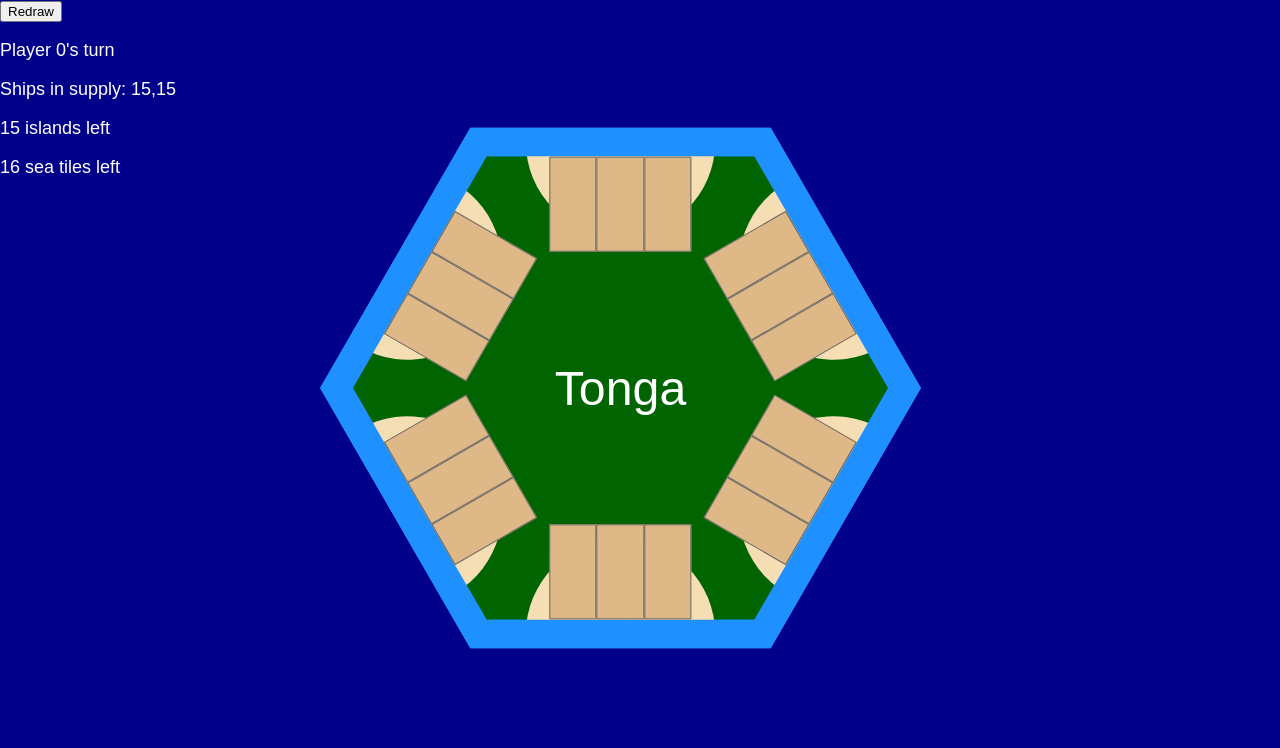
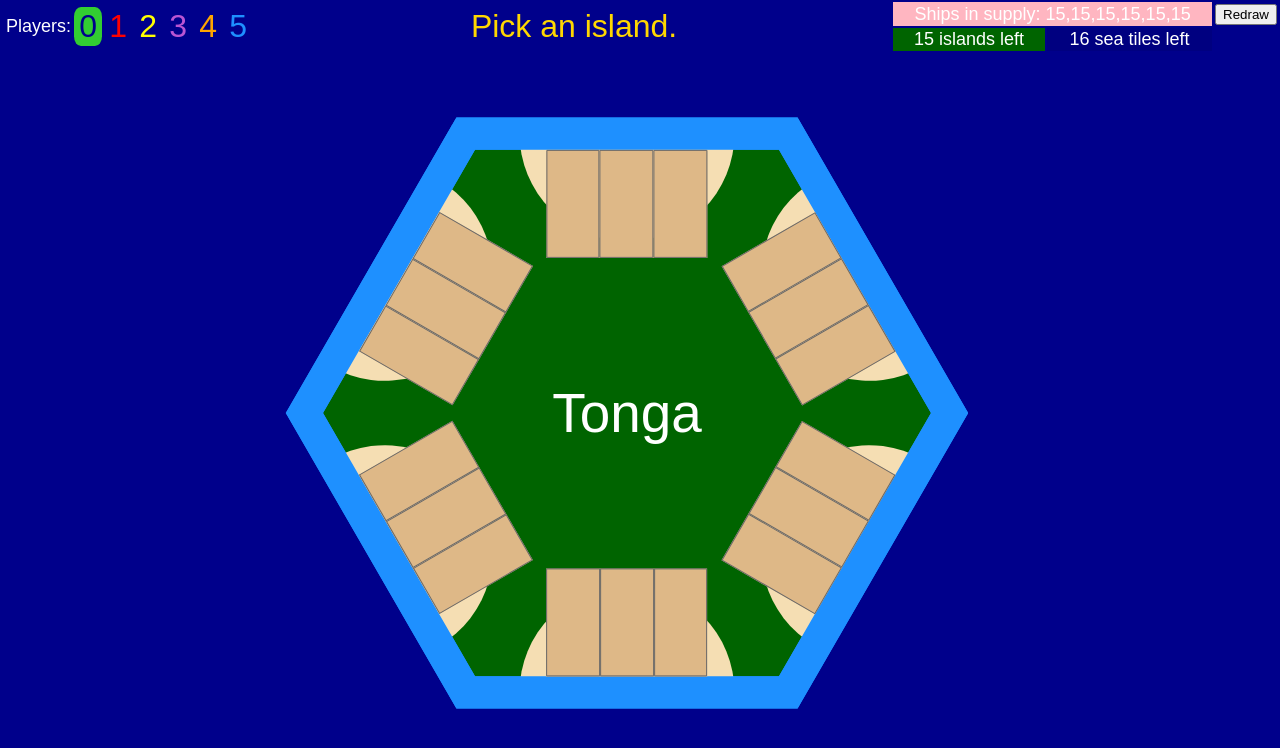
Before and after one commit to mtorpey/webgame, a plain HTML site: page index.html in a window 1280 px wide. Drawn offline with Linux system fonts and the light colour scheme.

Commit message:
New top bar with nice turn view

```diff
--- a/game.js
+++ b/game.js
@@ -3,7 +3,7 @@
 var controller;
 
 window.onload = function() {
-    controller = new Controller(new Model(["Alice", "Bob"]), new View());
+    controller = new Controller(new Model(["Alice", "Bob", "Charlie", "Denise", "Egbert", "Fredwina"]), new View());
 }
 
 //
--- a/index.html
+++ b/index.html
@@ -12,20 +12,33 @@
   </head>
 
   <body onresize="controller.draw();">
+    <table id="extraControls">
+      <tr>
+        <td id="turnView" rowspan="2">
+          <table id="turnViewTable">
+            <tr id="turnViewRow">
+              <td>Players:</td>
+            </tr>
+          </table>
+        </td>
+        <td id="hint" rowspan="2">Pick an island.</td>
+        <td id="supplyView" colspan="2">Unknown ships in supply</td>
+        <td>
+          <button onclick="controller.draw()">Redraw</button>
+        </td>
+      </tr>
+      <tr>
+        <td id="islandsLeftView">Unknown islands left</td>
+        <td id="seaTilesLeftView">Unknown sea tiles left</td>
+      </tr>
+    </table>
+
     <div id="gameCanvasContainer">
       <canvas id="gameCanvas">
         This text is displayed if your browser does not support HTML5 Canvas.
       </canvas>
     </div>
 
-    <div id="extraControls">
-      <button onclick="controller.draw()">Redraw</button>
-      <p id="turnView">Player's turn</p>
-      <p id="supplyView">Unknown ships in supply</p>
-      <p id="islandsLeftView">Unknown islands left</p>
-      <p id="seaTilesLeftView">Unknown sea tiles left</p>
-    </div>
-
     <!-- <script src="/socket.io/socket.io.js"></script> -->
   </body>
 
--- a/style.css
+++ b/style.css
@@ -5,20 +5,48 @@
     background-color: darkblue;
     color: white;
     font: large sans-serif;
+    text-align: center;
 }
 
 #extraControls {
-    position: absolute;
+    /*position: absolute;*/
+    width: 100%;
     z-index: 1;
 }
 
+.turnBox {
+    border-radius: 25%;
+    width: 30pt;
+    color: white;
+    font-size: xx-large;
+}
+.currentPlayer {
+    color: white;
+}
+#hint {
+    font-size: xx-large;
+    background-color: darkblue;
+    color: gold;
+    width: 50%;
+}
+#supplyView {
+    background-color: lightpink;
+    width: 25%;
+}
+#islandsLeftView {
+    background-color: darkgreen;
+}
+#seaTilesLeftView {
+    background-color: navy;
+}
+
 #gameCanvasContainer{
-    position: relative;
+    position: absolute;
 }
 
 #gameCanvas {
     position: absolute;
-    border: none;
+    border: none; /*1px solid red;*/
 }
 
 #gameCanvasContainer>div.beachGroup {
--- a/view.js
+++ b/view.js
@@ -12,10 +12,18 @@
     'limegreen',
     'red',
     'yellow',
-    'purple',
+    'mediumorchid',
     'orange',
-    'blue'
+    'dodgerblue'
 ];
+const COLOR_PLAYER_CONTRAST = [
+    'darkblue',
+    'white',
+    'darkblue',
+    'white',
+    'white',
+    'white'
+]
 
 class View {
 
@@ -31,6 +39,8 @@
     royalIslandButtons = new Map();
     sailButtons = new Map();
     pathLabels = new Map();
+
+    turnBox;
 
     validMoves = {};
 
@@ -75,6 +85,10 @@
         return document.getElementById('turnView');
     }
 
+    get turnViewRow() {
+        return document.getElementById('turnViewRow');
+    }
+
     get supplyView() {
         return document.getElementById('supplyView');
     }
@@ -103,10 +117,11 @@
             right = Math.max(right, this.hexPoint(hex.col, hex.row, 2).x);
         }
 
-        top -= this.hexSide / 2;
-        bottom += this.hexSide / 2;
-        left -= this.hexSide / 2;
-        right += this.hexSide / 2;
+        // Margins
+        top -= this.hexSide / 4;
+        bottom += this.hexSide / 4;
+        left -= this.hexSide / 4;
+        right += this.hexSide / 4;
 
         center = {x: (right + left) / 2, y: (bottom + top) / 2};
 
@@ -254,8 +269,8 @@
 
         let canvas = this.canvas;
         let context = this.context;
-        canvas.width = window.innerWidth * 0.97;
-        canvas.height = window.innerHeight * 0.97;
+        canvas.width = window.innerWidth * 0.98;
+        canvas.height = window.innerHeight * 0.9;
 
         this.rescaleToInclude(0, 0);
 
@@ -269,7 +284,7 @@
         this.drawGrid();
 
         this.presentValidMoves();
-        this.presentCurrentPlayer(model.currentPlayer);
+        this.presentCurrentPlayer(model.currentPlayer, model.nrPlayers);
         this.presentSupplies(model.supplies);
         this.presentTilesLeft(model.nrIslandsLeft, model.nrSeaTilesLeft);
 
@@ -762,8 +777,27 @@
         this.supplyView.innerHTML = "Ships in supply: " + supplies;
     }
 
-    presentCurrentPlayer(currentPlayer) {
-        this.turnView.innerHTML = "Player " + currentPlayer + "'s turn";
+    presentCurrentPlayer(currentPlayer, nrPlayers) {
+        // Create boxes
+        if (nrPlayers != undefined && !this.turnBox) {
+            this.turnBox = [];
+            for (let playerNo = 0; playerNo < nrPlayers; playerNo++) {
+                this.turnBox[playerNo] = document.createElement("td");
+                this.turnBox[playerNo].classList = ["turnBox"];
+                this.turnBox[playerNo].innerHTML = "" + playerNo;
+                this.turnViewRow.appendChild(this.turnBox[playerNo]);
+            }
+        }
+        // Reset colours
+        for (let playerNo = 0; playerNo < this.turnBox.length; playerNo++) {
+            this.turnBox[playerNo].style.color = COLOR_PLAYER[playerNo];
+            this.turnBox[playerNo].style.backgroundColor = null;
+            this.turnBox[playerNo].classList.remove("currentPlayer");
+        }
+        // Highlight current player
+        this.turnBox[currentPlayer].style.backgroundColor = COLOR_PLAYER[currentPlayer];
+        this.turnBox[currentPlayer].style.color = COLOR_PLAYER_CONTRAST[currentPlayer];
+        this.turnBox[currentPlayer].classList.add("currentPlayer");
     }
 
     presentTilesLeft(nrIslandsLeft, nrSeaTilesLeft) {
```
